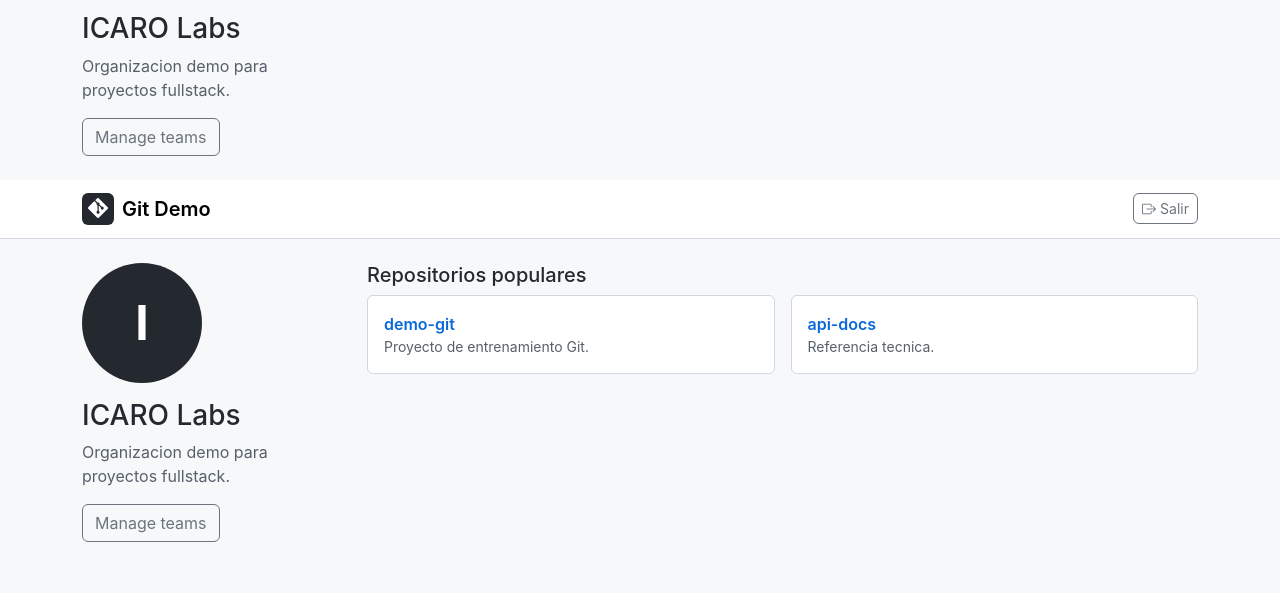
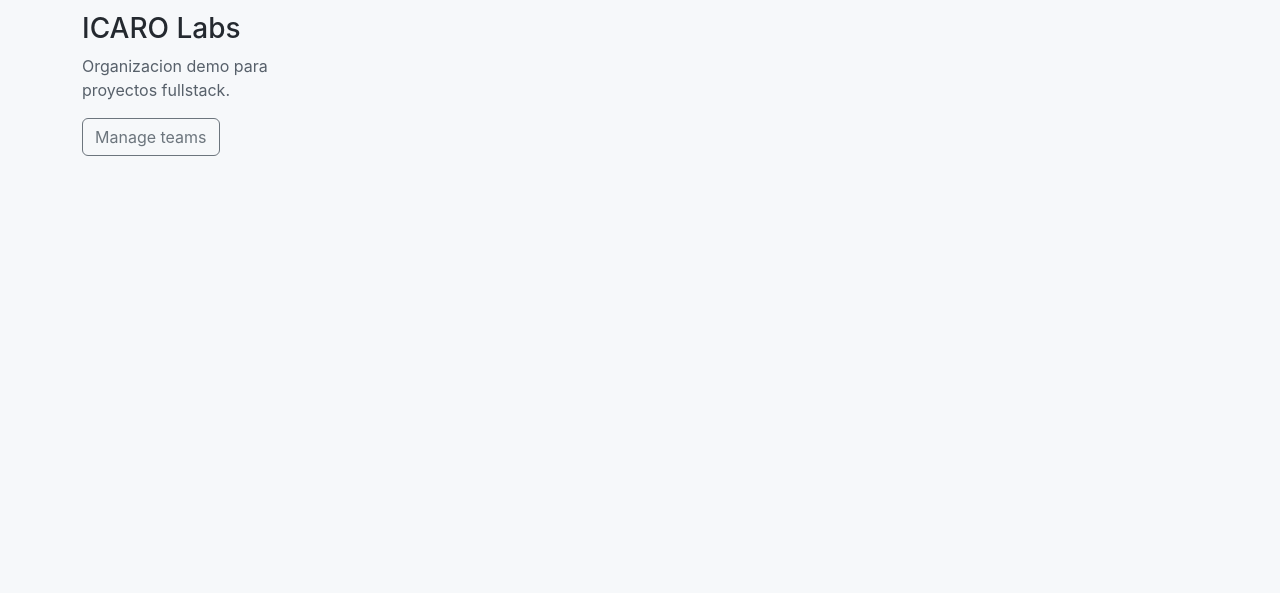
Before and after one commit to gabrielambrosini999-eng/Backend-Api-Commits, a Node project: template views/organization-profile.ejs in a window 1280 px wide. Shown: the part 207-800 px from the top of the page. Run offline with Node 20 templates, Linux system fonts and the light colour scheme; the template is opened without the code that fills it, so the values that code supplies are empty.

Commit message:
merge fixes

```diff
--- a/controllers/BranchController.js
+++ b/controllers/BranchController.js
@@ -6,7 +6,7 @@ class BranchController {
         const branches = [
             {
                 name: 'rama',
-                lastCommit: 'Rama predeterminada · protegida',
+                lastCommit: 'Rama predeterminada - protegida',
                 author: 'Juan',
                 date: '2026-07-20 14:30',
                 isProtected: true
--- a/views/organization-profile.ejs
+++ b/views/organization-profile.ejs
@@ -39,49 +39,3 @@
 </main>
 </body>
 </html>
-
-<head>
-    <meta charset="utf-8">
-    <meta name="viewport" content="width=device-width, initial-scale=1">
-    <title>Git Demo - Organization</title>
-    <link href="https://cdn.jsdelivr.net/npm/bootstrap@5.3.3/dist/css/bootstrap.min.css" rel="stylesheet">
-    <link href="https://cdn.jsdelivr.net/npm/bootstrap-icons@1.11.3/font/bootstrap-icons.min.css" rel="stylesheet">
-    <link href="assets/git-demo.css" rel="stylesheet">
-</head>
-
-<body>
-<nav class="topbar navbar">
-    <div class="container-xl"><a class="navbar-brand d-flex align-items-center gap-2 fw-semibold"
-                                 href="index.html"><span class="brand-mark"><i class="bi bi-git"></i></span>Git Demo</a><a
-                class="btn btn-outline-secondary btn-sm" href="/logout"><i
-                    class="bi bi-box-arrow-right me-1"></i>Salir</a></div>
-</nav>
-<main class="container-xl py-4">
-    <div class="row g-4">
-        <aside class="col-lg-3">
-            <div class="avatar avatar-dark mb-3" style="width:120px;height:120px;font-size:3rem">I</div>
-            <h1 class="h3">ICARO Labs</h1>
-            <p class="muted">Organizacion demo para proyectos fullstack.</p><a class="btn btn-outline-secondary"
-                                                                               href="team-management.html">Manage
-                teams</a>
-        </aside>
-        <section class="col-lg-9">
-            <h2 class="h5">Repositorios populares</h2>
-            <div class="row g-3">
-                <div class="col-md-6">
-                    <div class="panel p-3"><a class="linkish fw-semibold" href="repository.html">demo-git</a>
-                        <p class="small muted mb-0">Proyecto de entrenamiento Git.</p>
-                    </div>
-                </div>
-                <div class="col-md-6">
-                    <div class="panel p-3"><a class="linkish fw-semibold" href="api-docs.html">api-docs</a>
-                        <p class="small muted mb-0">Referencia tecnica.</p>
-                    </div>
-                </div>
-            </div>
-        </section>
-    </div>
-</main>
-</body>
-
-</html>
```
Also changed, not shown: routes/auth.js (+4 -3 lines), 1 other file.
